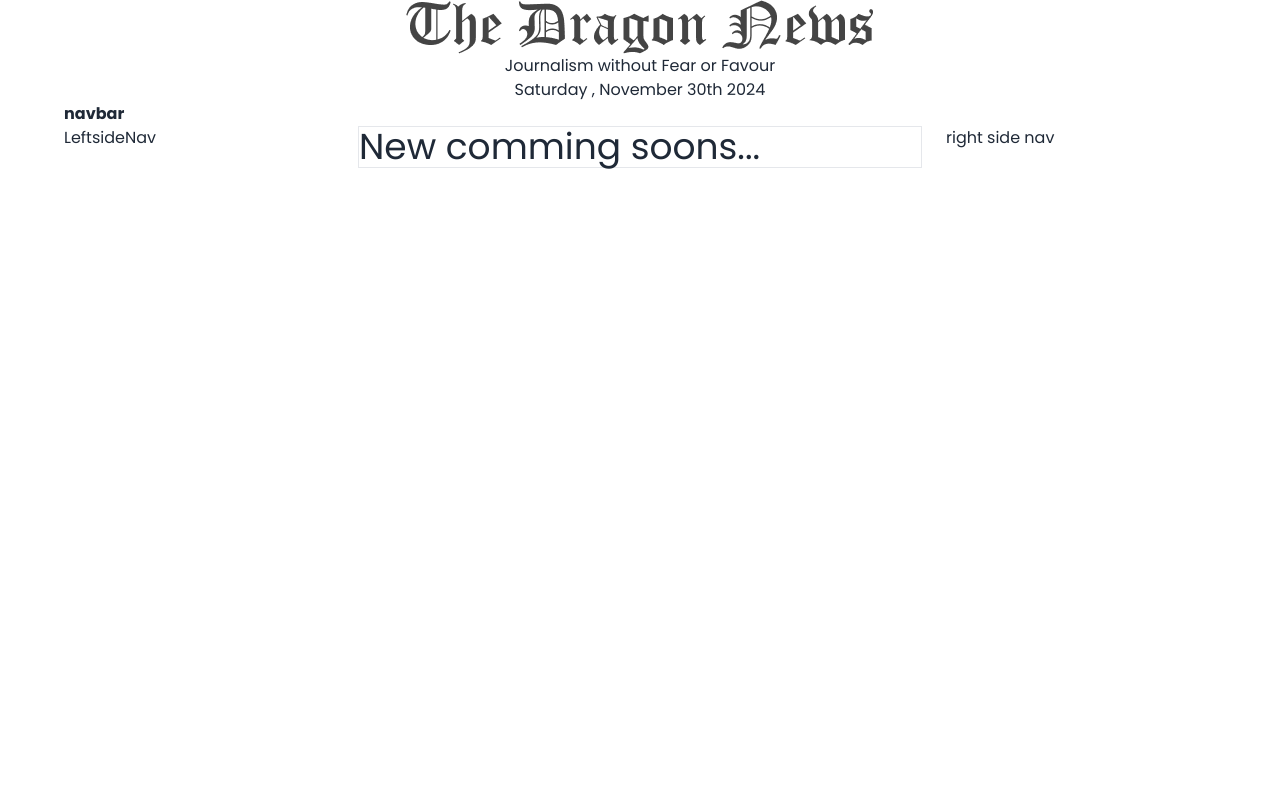
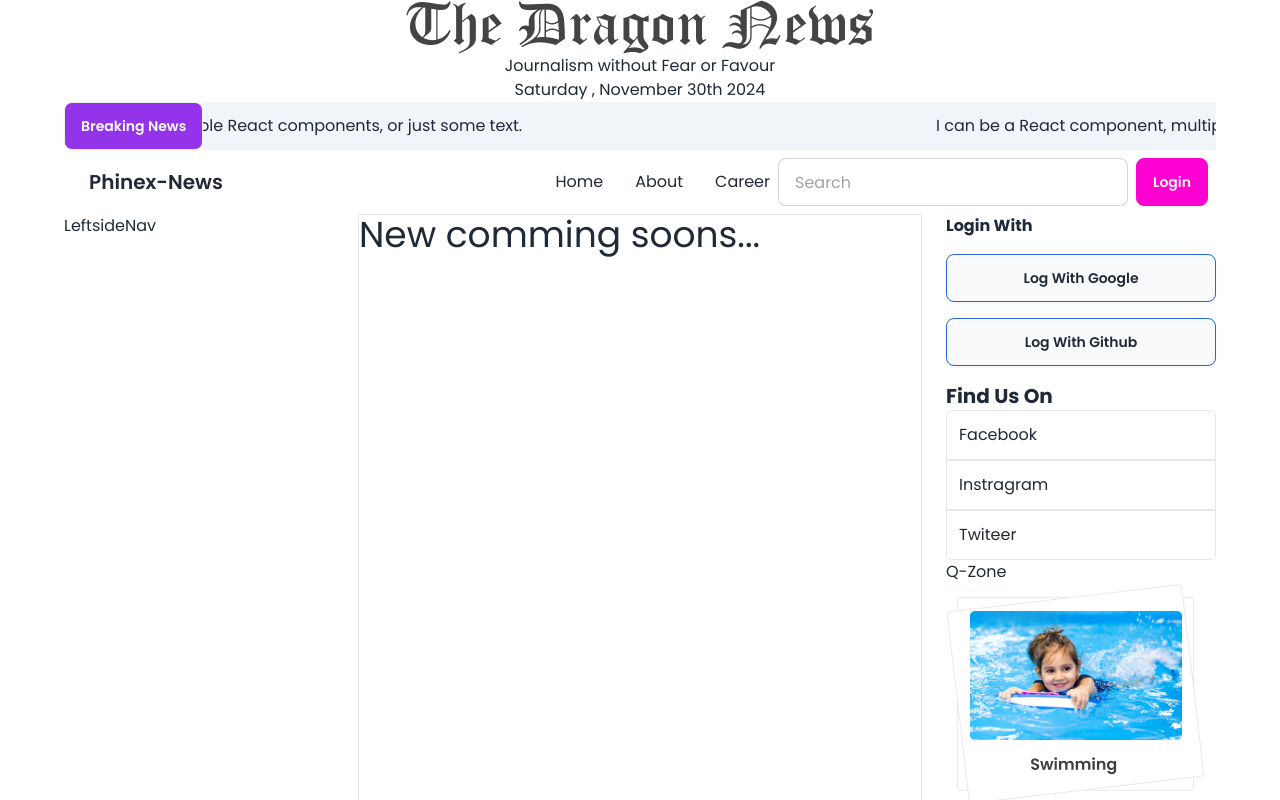
Before and after one commit to SI-Tanbir/Phinex-news, a React (Vite) app: page / in a window 1280 px wide. Shown: the top 800 px of the page. Built offline with nearby package versions, Linux system fonts and the light colour scheme.

Commit message:
finised the right side nav bar making

```diff
--- a/package.json
+++ b/package.json
@@ -14,6 +14,7 @@
     "moment": "^2.30.1",
     "react": "^18.3.1",
     "react-dom": "^18.3.1",
+    "react-fast-marquee": "^1.6.5",
     "react-router": "^7.0.1"
   },
   "devDependencies": {
--- a/src/Pages/Home.jsx
+++ b/src/Pages/Home.jsx
@@ -3,11 +3,13 @@ import Header from "./Shared/Header/Header";
 import Navbar from "./Shared/Navbar/Navbar";
 import RightsideNav from "./Shared/Navbar/RighsideNav/RightsideNav";
 import LeftsideNav from "./Shared/Navbar/LeftsideNav/LeftsideNav";
+import BreakingNews from "./Shared/Header/BreakingNews";
 
 const Home = () => {
   return (
     <div className="font-poppins ">
       <Header></Header>
+      <BreakingNews></BreakingNews>
       <Navbar></Navbar>
       <div className="grid sm:grid-cols-1 lg:grid-cols-4 gap-6">
         <LeftsideNav></LeftsideNav>
--- /dev/null
+++ b/src/Pages/Shared/Header/BreakingNews.jsx
@@ -0,0 +1,18 @@
+
+import React from 'react'
+import Marquee from "react-fast-marquee";
+
+
+
+const BreakingNews = () => {
+  return (
+    <div className='flex'>
+        <button className='btn bg-purple-600 text-white'>Breaking News</button>
+        <Marquee className='bg-slate-100 ' pauseOnHover={true}>
+  I can be a React component, multiple React components, or just some text.
+</Marquee>
+    </div>
+  )
+}
+
+export default BreakingNews
--- a/src/Pages/Shared/Navbar/Navbar.jsx
+++ b/src/Pages/Shared/Navbar/Navbar.jsx
@@ -10,9 +10,31 @@ const Navbar = () => {
 
 </div>
 
-      <div>
-        <h3 className="font-bold">navbar</h3>
+<div className="navbar bg-base-100">
+  <div className="flex-1">
+    <a className="btn btn-ghost text-xl">Phinex-News</a>
+  </div>
+  <div className="flex-none gap-2">
+    <ul className="flex gap-8">
+      <li>Home</li>
+      <li>About</li>
+      <li>Career</li>
+    </ul>
+    <div className="form-control">
+
+      <input type="text" placeholder="Search" className="input input-bordered w-24 md:w-auto" />
+    </div>
+    <div >
+      <div >
+        <div>
+
+        </div>
+            <button className="btn btn-secondary">Login</button>
       </div>
+
+    </div>
+  </div>
+</div>
 
 
     </div>
--- a/src/Pages/Shared/Navbar/RighsideNav/RightsideNav.jsx
+++ b/src/Pages/Shared/Navbar/RighsideNav/RightsideNav.jsx
@@ -1,11 +1,49 @@
 
 import React from 'react'
+
+import img1 from '../../../../assets/swimming.png';
+import img2 from '../../../../assets/class.png';
+import img3 from '../../../../assets/playground.png';
 
 const RightsideNav = () => {
   return (
     <div>
+      <div>
+        <div>
+        <h3 className='font-bold'>Login With</h3>
+          <button className='w-full btn bg-slate-50 my-4 border border-blue-600 '>Log With Google</button>
+          <button  className='w-full btn bg-slate-50  border border-blue-600 '>Log With Github</button>
 
-        <h3>right side nav</h3>
+        </div>
+
+        <div>
+          <h3 className='text-xl mt-4 font-bold'>Find Us On</h3>
+
+          <div className=''>
+            <ul>
+            <li className='border rounded-t-md p-3'><a>Facebook</a></li>
+            <li className='border p-3'><a>Instragram</a></li>
+            <li className='border rounded-b-md p-3'><a>Twiteer</a></li>
+
+
+            </ul>
+
+
+          </div>
+
+          <div>
+<h3>Q-Zone</h3>
+<img src={img1} alt="" />
+<img src={img2} alt="" />
+<img src={img3} alt="" />
+
+          </div>
+
+        </div>
+
+
+
+      </div>
     </div>
   )
 }
```
Also changed, not shown: 1 other file (tests, documents, lock files or other folders).
